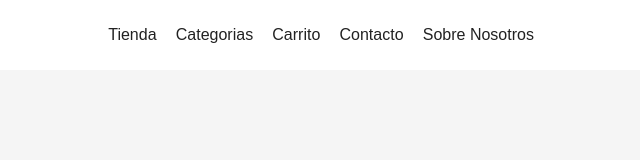
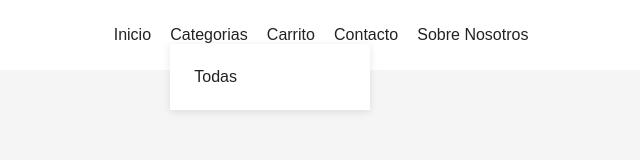
Before and after one commit to OrnluX/ecommerce-spa-vanillajs, a plain HTML site: page index.html in a window 1280 px wide. Both pictures are taken after a click on the link "Categorias". Shown: the full height of the page, 292-932 px from the left. Drawn offline with Linux system fonts and the light colour scheme; no server answers.

Commit message:
Menu categorias desplegable version escritorio

```diff
--- a/assets/css/style.css
+++ b/assets/css/style.css
@@ -114,6 +114,7 @@ header.scrolled {
   align-items: center;
 }
 
+/* Estilos del botón de alternancia de tema */
 .theme-switch {
   display: flex;
   align-items: center;
@@ -221,7 +222,6 @@ main {
 h1 {
   text-align: center;
   font-size: 2rem;
-  padding-bottom: 1rem;
 }
 .productos-header {
   display: flex;
@@ -255,6 +255,42 @@ h1 {
   color: var(--text-color);
 }
 
+/*menu categorias*/
+.menu-categorias {
+  position: relative;
+  display: inline-block;
+}
+
+.menu-categorias ul {
+  max-height: 0;
+  overflow: hidden;
+  opacity: 0;
+  transition: max-height 0.3s ease, opacity 0.3s ease;
+  position: absolute;
+  top: 100%;
+  left: 0;
+  width: 200px;
+  background: var(--nav-bg);
+  list-style: none;
+  padding: 1rem;
+  margin: 0;
+  box-shadow: 0 2px 8px rgba(0, 0, 0, 0.1);
+  z-index: 1000;
+  pointer-events: none; /* evita clics cuando está cerrado */
+}
+
+.menu-categorias.abierto ul {
+  max-height: 500px; /* suficientemente grande para 10+ ítems */
+  opacity: 1;
+  pointer-events: auto;
+}
+
+.menu-categorias ul a {
+  display: block;
+  padding: 0.5rem;
+  text-decoration: none;
+  color: var(--text-color);
+}
 /* Productos Grid */
 .productos-grid {
   display: grid;
@@ -881,7 +917,6 @@ lista-carrito {
   .productos-header {
     gap: 1rem;
     flex-direction: column;
-    align-items: start;
   }
   .buscador-productos {
     max-width: 100%;
--- /dev/null
+++ b/assets/js/components/inicializarMenuCategorias.js
@@ -0,0 +1,67 @@
+/**
+ * Inyecta un submenú desplegable de categorías en el contenedor `.menu-categorias`
+ * ya presente en el HTML, y emite un evento personalizado para filtrar productos.
+ */
+export async function inicializarMenuCategorias() {
+  const wrapper = document.querySelector('.menu-categorias')
+  const enlace = wrapper?.querySelector('#btn-categorias')
+  if (!wrapper || !enlace) return
+
+  const submenu = document.createElement('ul')
+  submenu.className = 'submenu-categorias'
+
+  // Opción "Todas"
+  const todas = document.createElement('li')
+  const aTodas = document.createElement('a')
+  aTodas.href = '#'
+  aTodas.textContent = 'Todas'
+  aTodas.onclick = (e) => {
+    e.preventDefault()
+    document.dispatchEvent(
+      new CustomEvent('categoria-seleccionada', {
+        detail: { categoria: 'todos' },
+      })
+    )
+  }
+  todas.appendChild(aTodas)
+  submenu.appendChild(todas)
+
+  try {
+    const res = await fetch('https://fakestoreapi.com/products/categories')
+    const categorias = await res.json()
+
+    categorias.forEach((cat) => {
+      const item = document.createElement('li')
+      const a = document.createElement('a')
+      a.href = '#'
+      a.textContent = cat[0].toUpperCase() + cat.slice(1)
+      a.onclick = (e) => {
+        e.preventDefault()
+        document.dispatchEvent(
+          new CustomEvent('categoria-seleccionada', {
+            detail: { categoria: cat },
+          })
+        )
+      }
+      item.appendChild(a)
+      submenu.appendChild(item)
+    })
+  } catch (err) {
+    console.error('Error al cargar categorías:', err)
+  }
+
+  wrapper.appendChild(submenu)
+
+  // Toggle con clic
+  enlace.addEventListener('click', (e) => {
+    e.preventDefault()
+    wrapper.classList.toggle('abierto')
+  })
+
+  // Cerrar si se hace clic fuera
+  document.addEventListener('click', (e) => {
+    if (!wrapper.contains(e.target)) {
+      wrapper.classList.remove('abierto')
+    }
+  })
+}
--- a/assets/js/main.js
+++ b/assets/js/main.js
@@ -1,3 +1,37 @@
+// import { router } from './router.js'
+// import { actualizarContador } from './state.js'
+// import { initThemeToggle } from './utils/theme.js'
+// import { initPanelCarrito } from './state.js'
+// import { initMobileMenu } from './utils/mobileMenu.js'
+// import { initCerrarCarritoAlClickAfuera } from './utils/clickFueraDeCarrito.js'
+// import { initEnlaceVerCarrito } from './utils/enlaceVerCarrito.js'
+
+// const path = window.location.pathname
+
+// if (path === '/index.html' || path === '/index') {
+//   history.replaceState(null, '', '/')
+// }
+
+// //Ejecucion del router
+// document.addEventListener('DOMContentLoaded', () => {
+//   document.body.addEventListener('click', (e) => {
+//     const link = e.target.closest('a[data-link]')
+//     if (link) {
+//       e.preventDefault()
+//       history.pushState(null, '', link.href)
+//       router()
+//     }
+//   })
+
+//   window.addEventListener('popstate', router)
+//   actualizarContador()
+//   initPanelCarrito()
+//   router()
+//   initThemeToggle(document.getElementById('theme-toggle'))
+//   initMobileMenu()
+//   initCerrarCarritoAlClickAfuera()
+//   initEnlaceVerCarrito()
+// })
 import { router } from './router.js'
 import { actualizarContador } from './state.js'
 import { initThemeToggle } from './utils/theme.js'
@@ -5,6 +39,7 @@ import { initPanelCarrito } from './state.js'
 import { initMobileMenu } from './utils/mobileMenu.js'
 import { initCerrarCarritoAlClickAfuera } from './utils/clickFueraDeCarrito.js'
 import { initEnlaceVerCarrito } from './utils/enlaceVerCarrito.js'
+import { inicializarMenuCategorias } from './components/inicializarMenuCategorias.js' // ✅ NUEVO
 
 const path = window.location.pathname
 
@@ -12,8 +47,7 @@ if (path === '/index.html' || path === '/index') {
   history.replaceState(null, '', '/')
 }
 
-//Ejecucion del router
-document.addEventListener('DOMContentLoaded', () => {
+document.addEventListener('DOMContentLoaded', async () => {
   document.body.addEventListener('click', (e) => {
     const link = e.target.closest('a[data-link]')
     if (link) {
@@ -24,6 +58,9 @@ document.addEventListener('DOMContentLoaded', () => {
   })
 
   window.addEventListener('popstate', router)
+
+  await inicializarMenuCategorias() // ✅ INYECTA EL SUBMENÚ
+
   actualizarContador()
   initPanelCarrito()
   router()
--- a/assets/js/pages/Home.js
+++ b/assets/js/pages/Home.js
@@ -1,3 +1,103 @@
+// import { iniciarListenerCantidad } from '../utils/listenerCantidad.js'
+// import {
+//   aplicarFiltrosYOrden,
+//   renderizarProductos,
+// } from '../utils/filtrosYOrden.js'
+// import { crearFiltrosOrden } from '../components/common/FiltrosOrden.js'
+// import { crearBuscador } from '../components/common/Buscador.js'
+
+// export default async function Home() {
+//   const [productos, categorias] = await Promise.all([
+//     fetch('https://fakestoreapi.com/products').then((res) => res.json()),
+//     fetch('https://fakestoreapi.com/products/categories').then((res) =>
+//       res.json()
+//     ),
+//   ])
+
+//   const productosOriginales = [...productos]
+//   let textoBusqueda = ''
+//   let resultadosAnteriores = []
+
+//   const container = document.createElement('section')
+
+//   // Encabezado con título y buscador
+//   const header = document.createElement('div')
+//   header.className = 'productos-header'
+
+//   const title = document.createElement('h1')
+//   title.textContent = 'Productos'
+
+//   const buscador = crearBuscador((valor) => {
+//     textoBusqueda = valor
+//     manejarCambios()
+//   })
+
+//   header.appendChild(title)
+//   header.appendChild(buscador)
+//   container.appendChild(header)
+
+//   // Filtros
+//   const {
+//     contenedor: filtrosContainer,
+//     filtroCategoria,
+//     ordenSelect,
+//   } = crearFiltrosOrden(categorias)
+
+//   container.appendChild(filtrosContainer)
+
+//   // Grid de productos
+//   const grid = document.createElement('div')
+//   grid.className = 'productos-grid'
+//   container.appendChild(grid)
+
+//   // Lógica principal de render
+//   function manejarCambios() {
+//     const categoria = filtroCategoria.value
+//     const orden = ordenSelect.value
+
+//     let listaFiltrada = aplicarFiltrosYOrden(
+//       productosOriginales,
+//       categoria,
+//       orden
+//     )
+
+//     if (textoBusqueda.trim()) {
+//       listaFiltrada = listaFiltrada.filter((p) =>
+//         p.title.toLowerCase().includes(textoBusqueda)
+//       )
+//     }
+
+//     if (listaFiltrada.length === 0) {
+//       grid.innerHTML = ''
+//       const mensaje = document.createElement('p')
+//       mensaje.className = 'sin-resultados'
+//       mensaje.textContent = '😔 No se encontraron productos con ese nombre.'
+//       grid.appendChild(mensaje)
+//       resultadosAnteriores = []
+//       return
+//     }
+
+//     const nuevosIds = listaFiltrada.map((p) => p.id).join(',')
+//     const anterioresIds = resultadosAnteriores.map((p) => p.id).join(',')
+
+//     if (nuevosIds === anterioresIds) {
+//       return // No cambios, evitar render
+//     }
+
+//     resultadosAnteriores = [...listaFiltrada]
+//     renderizarProductos(listaFiltrada, grid)
+//   }
+
+//   filtroCategoria.addEventListener('change', manejarCambios)
+//   ordenSelect.addEventListener('change', manejarCambios)
+
+//   renderizarProductos(productosOriginales, grid)
+
+//   document.getElementById('app').innerHTML = ''
+//   document.getElementById('app').appendChild(container)
+
+//   iniciarListenerCantidad(productosOriginales)
+// }
 import { iniciarListenerCantidad } from '../utils/listenerCantidad.js'
 import {
   aplicarFiltrosYOrden,
@@ -20,7 +120,7 @@ export default async function Home() {
 
   const container = document.createElement('section')
 
-  // Encabezado con título y buscador
+  // Header con título y buscador
   const header = document.createElement('div')
   header.className = 'productos-header'
 
@@ -45,12 +145,12 @@ export default async function Home() {
 
   container.appendChild(filtrosContainer)
 
-  // Grid de productos
+  // Grid
   const grid = document.createElement('div')
   grid.className = 'productos-grid'
   container.appendChild(grid)
 
-  // Lógica principal de render
+  // Render principal
   function manejarCambios() {
     const categoria = filtroCategoria.value
     const orden = ordenSelect.value
@@ -81,7 +181,7 @@ export default async function Home() {
     const anterioresIds = resultadosAnteriores.map((p) => p.id).join(',')
 
     if (nuevosIds === anterioresIds) {
-      return // No cambios, evitar render
+      return
     }
 
     resultadosAnteriores = [...listaFiltrada]
@@ -91,6 +191,12 @@ export default async function Home() {
   filtroCategoria.addEventListener('change', manejarCambios)
   ordenSelect.addEventListener('change', manejarCambios)
 
+  document.addEventListener('categoria-seleccionada', (e) => {
+    const { categoria } = e.detail
+    filtroCategoria.value = categoria
+    manejarCambios()
+  })
+
   renderizarProductos(productosOriginales, grid)
 
   document.getElementById('app').innerHTML = ''
--- a/index.html
+++ b/index.html
@@ -25,7 +25,7 @@
         <div class="logo">MiLogo</div>
 
         <nav class="nav-links" id="nav-links">
-          <a href="/" data-link>Tienda</a>
+          <a href="/" data-link>Inicio</a>
           <div class="menu-categorias">
             <a href="#" id="btn-categorias">Categorias</a>
           </div>
```
